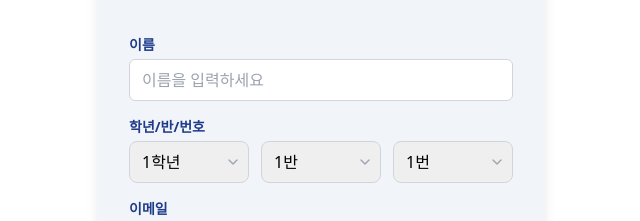
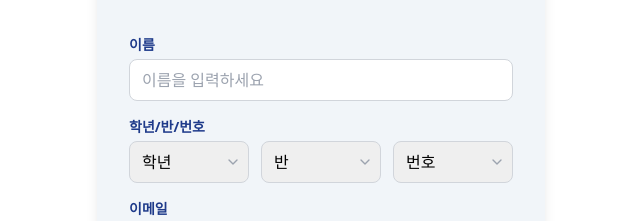
Before and after one commit to team-incube/yunseo-front, a React (Vite) app: page / in a window 1280 px wide. Shown: the part 180-401 px from the top of the page, without its empty margins (319-959 px from the left). Built offline with nearby package versions, Linux system fonts and the light colour scheme.

Commit message:
feat: 회원가입 폼에 handlesubmit 추가

```diff
--- a/src/page/SignUp/index.jsx
+++ b/src/page/SignUp/index.jsx
@@ -12,10 +12,10 @@ export default function SignUp() {
   });
   const [errors, setErrors] = useState({});
 
-  const handleChange=(e)=>{
-    const {name,value}=e.target;
-    setForm((prev)=>({...prev,[name]:value}));
-  }
+  const handleChange = (e) => {
+    const { name, value } = e.target;
+    setForm((prev) => ({ ...prev, [name]: value }));
+  };
 
   const validate = () => {
     const newError = {};
@@ -31,19 +31,31 @@ export default function SignUp() {
     } else if (!emailRegex.test(form.email)) {
       newError.email = "@gsm.hs.kr만 사용 가능합니다";
     }
-    if (!form.password){
-      newError.password="비밀번호를 입력해 주세요";
-    } else if(!pwRegex.test(form.password)){
-      newError.password="영문, 숫자, 특수문자를 포함한 8자 이상 비밀번호를 입력해 주세요";
+    if (!form.password) {
+      newError.password = "비밀번호를 입력해 주세요";
+    } else if (!pwRegex.test(form.password)) {
+      newError.password =
+        "영문, 숫자, 특수문자를 포함한 8자 이상 비밀번호를 입력해 주세요";
     }
-    if(!form.confirm){
-      newError.confirm="비밀번호 확인을 입력해 주세요";
-    }else if(form.confirm!==form.password){
-      newError.confirm="비밀번호가 일치하지 않습니다";
+    if (!form.confirm) {
+      newError.confirm = "비밀번호 확인을 입력해 주세요";
+    } else if (form.confirm !== form.password) {
+      newError.confirm = "비밀번호가 일치하지 않습니다";
     }
 
     setErrors(newError);
-    return Object.key(newError).length===0;
+    return Object.keys(newError).length === 0;
+  };
+
+  const handleSubmit = (e) => {
+    e.preventDefault();
+
+    if (validate()) {
+      //서버로 데이터 전송
+      console.log("데이터:", form);
+    } else {
+      console.log("실패", errors);
+    }
   };
 
   return (
@@ -70,7 +82,7 @@ export default function SignUp() {
         <div className="text-center mb-8">
           <h1 className="text-2xl font-bold text-text mt-2">회원가입</h1>
         </div>
-        <form className="space-y-4">
+        <form className="space-y-4" onSubmit={handleSubmit}>
           <div>
             <label
               htmlFor="name"
@@ -83,7 +95,9 @@ export default function SignUp() {
               type="text"
               name="name"
               placeholder="이름을 입력하세요"
-              className="w-full border border-border rounded-md px-3 py-2 focus:outline-none focus:ring-2 focus:ring-ring transition"
+              value={form.name}
+              onChange={handleChange}
+              className="w-full border border-border rounded-lg px-3 py-2 focus:outline-none focus:ring-2 focus:ring-ring transition"
             />
           </div>
 
@@ -95,6 +109,8 @@ export default function SignUp() {
               <div className="relative">
                 <select
                   name="grade"
+                  value={form.grade}
+                  onChange={handleChange}
                   className="appearance-none w-full border border-border rounded-lg px-3 py-2 focus:outline-none focus:ring-2 focus:ring-ring transition"
                 >
                   <option value="" disabled>
@@ -123,6 +139,8 @@ export default function SignUp() {
               <div className="relative">
                 <select
                   name="classnum"
+                  value={form.classnum}
+                  onChange={handleChange}
                   className="appearance-none w-full border border-border rounded-lg px-3 py-2 focus:outline-none focus:ring-2 focus:ring-ring transition"
                 >
                   <option value="" disabled>
@@ -152,6 +170,8 @@ export default function SignUp() {
               <div className="relative">
                 <select
                   name="number"
+                  value={form.number}
+                  onChange={handleChange}
                   className="appearance-none w-full border border-border rounded-lg px-3 py-2 focus:outline-none focus:ring-2 focus:ring-ring transition"
                 >
                   <option value="" disabled>
@@ -193,6 +213,8 @@ export default function SignUp() {
                 type="email"
                 name="email"
                 placeholder="이메일을 입력해주세요"
+                value={form.email}
+                onChange={handleChange}
                 className="w-full border border-border rounded-lg px-3 py-2 focus:outline-none focus:ring-2 focus:ring-ring transition"
               />
               <button
@@ -216,6 +238,8 @@ export default function SignUp() {
               type="password"
               name="password"
               placeholder="비밀번호를 입력해주세요"
+              value={form.password}
+              onChange={handleChange}
               className="w-full border border-border rounded-lg px-3 py-2 focus:outline-none focus:ring-2 focus:ring-ring transition"
             />
           </div>
@@ -231,6 +255,8 @@ export default function SignUp() {
               type="password"
               name="confirm"
               placeholder="비밀번호를 다시 입력하세요"
+              value={form.confirm}
+              onChange={handleChange}
               className="w-full border border-border rounded-lg px-3 py-2 focus:outline-none focus:ring-2 focus:ring-ring transition"
             />
           </div>
```
